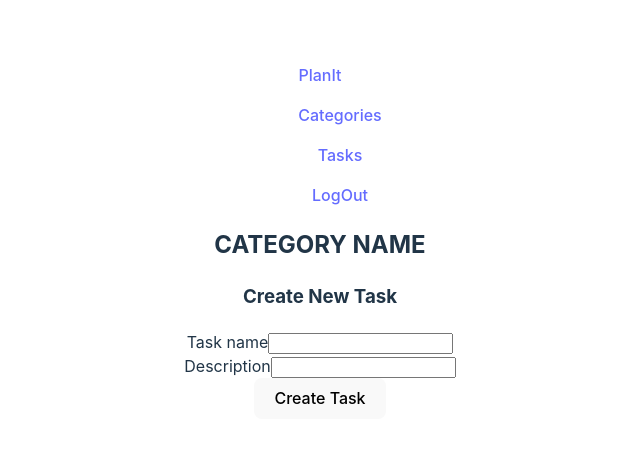
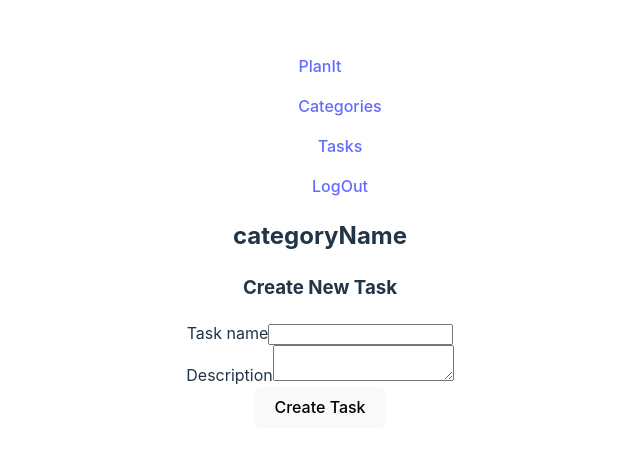
Before and after one commit to Yackens/Ironhack-PlanIt-Frontend, a React (Vite) app: page /task/new in a window 1280 px wide. Shown: the part 167-618 px from the top of the page, without its empty margins (320-960 px from the left). Built offline with nearby package versions, Linux system fonts and the light colour scheme.

Commit message:
added textarea to NewTask

```diff
--- a/src/pages/NewTask.jsx
+++ b/src/pages/NewTask.jsx
@@ -5,11 +5,10 @@ import NavBar from '../Components/NavBar';
 function NewTask() {
   const [taskName, setTaskName] = useState('');
   const [description, setDescription] = useState('');
-  const categoryName = "CATEGORY NAME"; // Hier den tatsächlichen Kategorienamen einsetzen
 
   const handleCreateTask = () => {
     // Handle creating the task and submitting to MongoDB
-    // You can use the state variables taskName and description
+
     console.log('Create Task clicked');
     console.log('Task Name:', taskName);
     console.log('Description:', description);
@@ -24,7 +23,8 @@ function NewTask() {
       </div>
 
       <NavBar />
-      <h2>{categoryName}</h2>
+      {/**needs to be done */}
+      <h2>categoryName</h2>
       <h3>Create New Task</h3>
 
       <form>
@@ -40,7 +40,7 @@ function NewTask() {
       <form>
         <label>
           Description
-          <input
+          <textarea
             value={description}
             onChange={(e) => setDescription(e.target.value)}
           />
```
